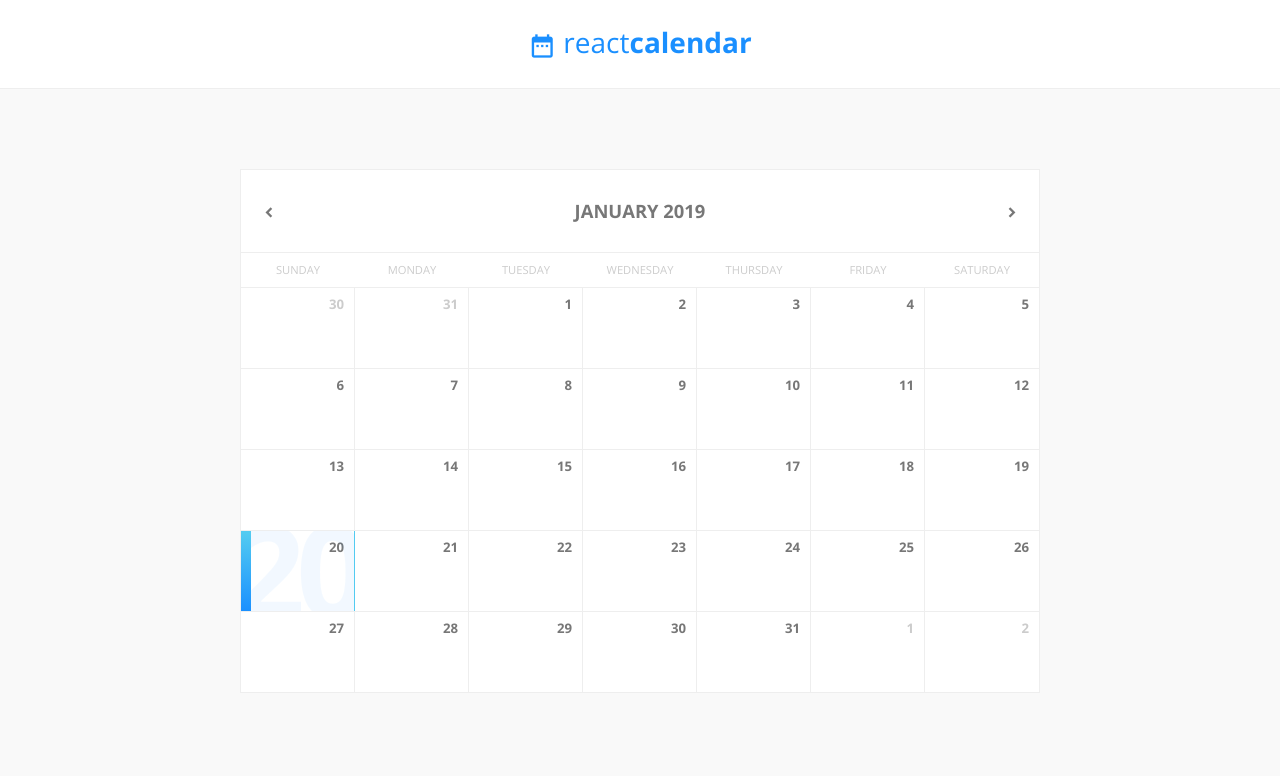
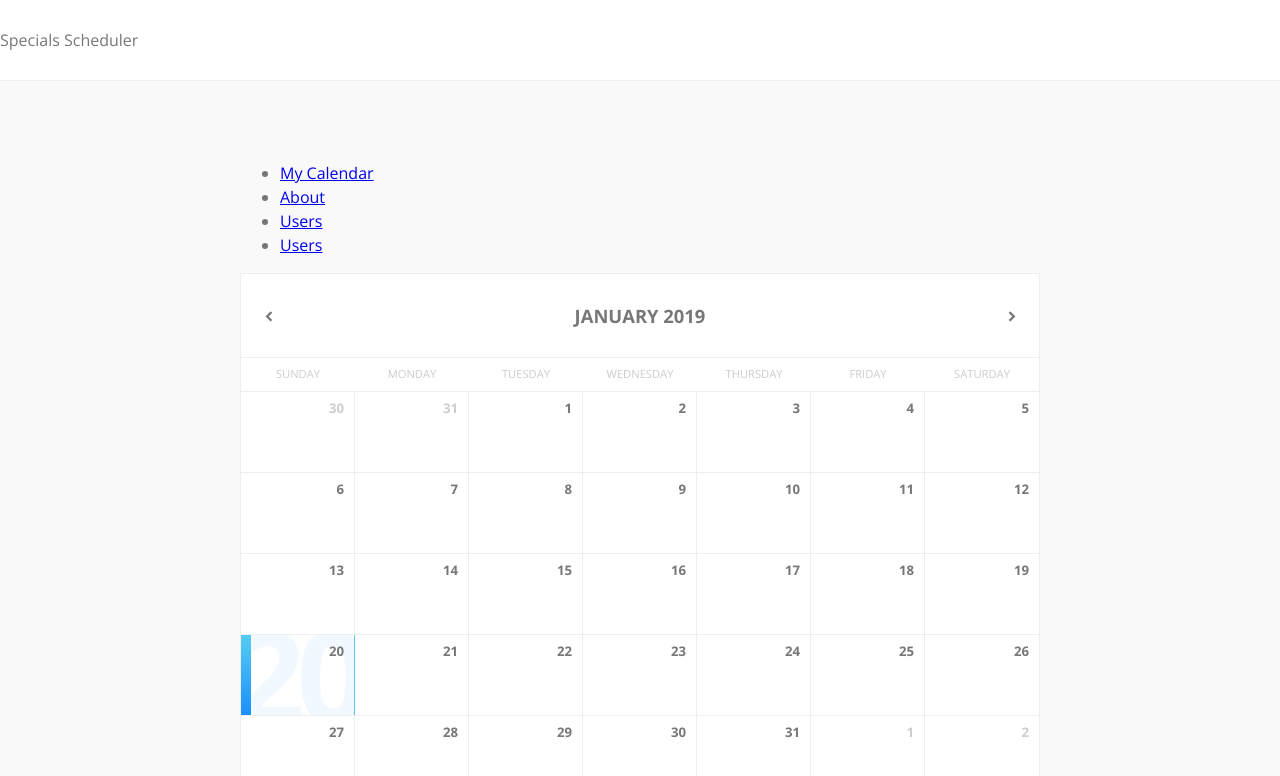
Before and after one commit to katiemacaulay/Teacher-Scheduler, a React (Create React App) app: page / in a window 1280 px wide. Shown: the top 776 px of the page. Built offline with nearby package versions, Linux system fonts and the light colour scheme.

Commit message:
minor changes, I will need to create an edit mode for the calendar to record all the dates that are in the school year and create a main page with an if statement that will highlight school days; there will need to be an easy edit mode for sub days and missed classes

```diff
--- a/package.json
+++ b/package.json
@@ -7,6 +7,8 @@
     "react": "^16.7.0",
     "react-calendar": "^2.17.5",
     "react-dom": "^16.7.0",
+    "react-router": "^4.3.1",
+    "react-router-dom": "^4.3.1",
     "react-scripts": "2.1.3"
   },
   "scripts": {
--- a/src/App.css
+++ b/src/App.css
@@ -229,3 +229,10 @@ main {
   flex-basis: calc(100%/7);
   width: calc(100%/7);
 }
+.selectedButton {
+  color: grey;
+  border-radius: 2px;
+  height: 5px;
+  width: 5px;
+  background: red;
+}
--- a/src/App.js
+++ b/src/App.js
@@ -1,5 +1,5 @@
 import React from "react";
-import Calendar from "./components/Calendar";
+import ReactRouter from "./AppRouter"
 import "./App.css";
 
 class App extends React.Component {
@@ -7,15 +7,10 @@ class App extends React.Component {
     return (
       <div className="App">
         <header>
-          <div id="logo">
-            <span className="icon">date_range</span>
-            <span>
-              react<b>calendar</b>
-            </span>
-          </div>
+          Specials Scheduler
         </header>
         <main>
-          <Calendar />
+          <ReactRouter/>
         </main>
       </div>
     );
--- /dev/null
+++ b/src/AppRouter.js
@@ -0,0 +1,35 @@
+import React from "react";
+import { BrowserRouter as Router, Route, Link } from "react-router-dom";
+import Calendar from "./components/Calendar"
+
+const About = () => <h2>About</h2>;
+const Users = () => <h2>Users</h2>;
+
+const AppRouter = () => (
+  <Router>
+    <div>
+      <nav>
+        <ul>
+          <li>
+            <Link to="/">My Calendar</Link>
+          </li>
+          <li>
+            <Link to="/about/">About</Link>
+          </li>
+          <li>
+            <Link to="/users/">Users</Link>
+          </li>
+          <li>
+            <Link to="/users/">Users</Link>
+          </li>
+        </ul>
+      </nav>
+
+      <Route path="/" exact component={Calendar} />
+      <Route path="/about/" component={About} />
+      <Route path="/users/" component={Users} />
+    </div>
+  </Router>
+);
+
+export default AppRouter;
--- a/src/components/Calendar.js
+++ b/src/components/Calendar.js
@@ -5,6 +5,7 @@ class Calendar extends React.Component {
   state = {
     currentMonth: new Date(),
     selectedDate: new Date(),
+    schoolYearDays: ['Wed Jan 09 2019 00:00:00 GMT-0600 (Central Standard Time)'],
   };
 
   renderHeader() {
@@ -89,15 +90,15 @@ class Calendar extends React.Component {
   }
 
   onDateClick = day => {
-    console.log(day)
-    if(day.toString() === 'Wed Jan 09 2019 00:00:00 GMT-0600 (Central Standard Time)'){
-     console.log('here')
+    if(this.state.schoolYearDays.includes(day.toString())){
+      console.log('in school days')
     } else {
       console.log('nope!')
+      this.setState({
+        selectedDate: day,
+        schoolYearDays: [...this.state.schoolYearDays, day.toString()]
+      });
     }
-    this.setState({
-      selectedDate: day
-    });
   };
 
 
```
Also changed, not shown: 2 other files (tests, documents, lock files or other folders).
